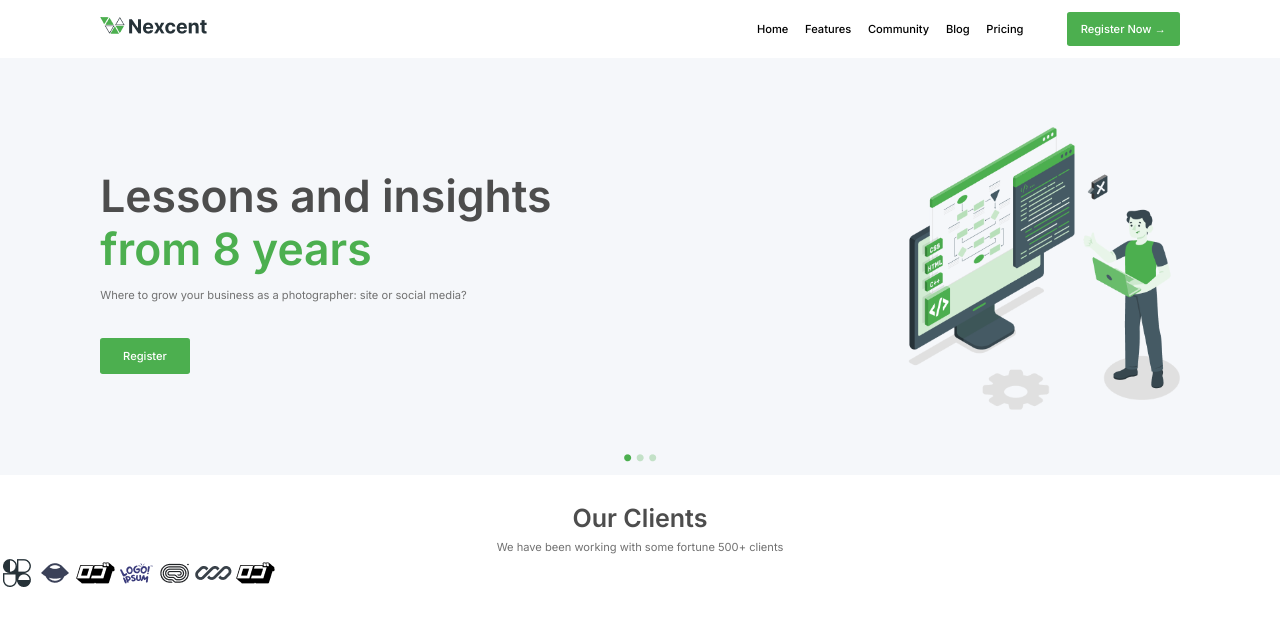
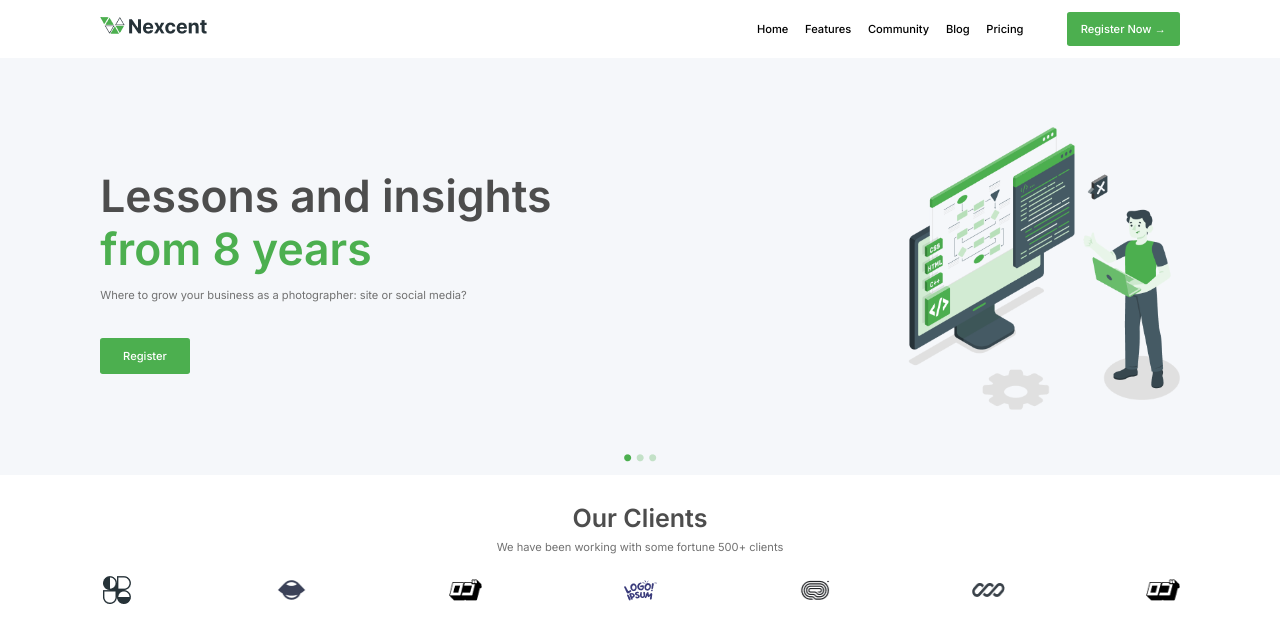
Before and after one commit to LawsonLawson/nexcent, a plain HTML site: page index.html in a window 1280 px wide. Drawn offline with Linux system fonts and the light colour scheme.

Commit message:
style logos section ..

```diff
--- a/style.css
+++ b/style.css
@@ -176,8 +176,8 @@ nav {
     justify-content: center;
     align-items: center;
     margin: 0;
-    height: 17px;
-    width: 772.64px;
+    height: 1.063rem;
+    width: 48.29rem;
     font-family: "Inter", sans-serif;
     font-weight: 400;
     font-style: regular;
@@ -187,3 +187,25 @@ nav {
     margin-bottom: 0;
     color: #717171;
 }
+
+.logo-section {
+    display: flex;
+    justify-content: center;
+    align-items: center;
+}
+
+
+.logos-container {
+    height: 4.263rem;
+    width: 100%;
+    margin-left: 6.264rem;
+    margin-right: 6.264rem;
+    display: flex;
+    align-items: center;
+    justify-content: space-between;
+}
+
+.logos-container > img {
+    width: 33.41px;
+    height: 33.41px;
+}
```
